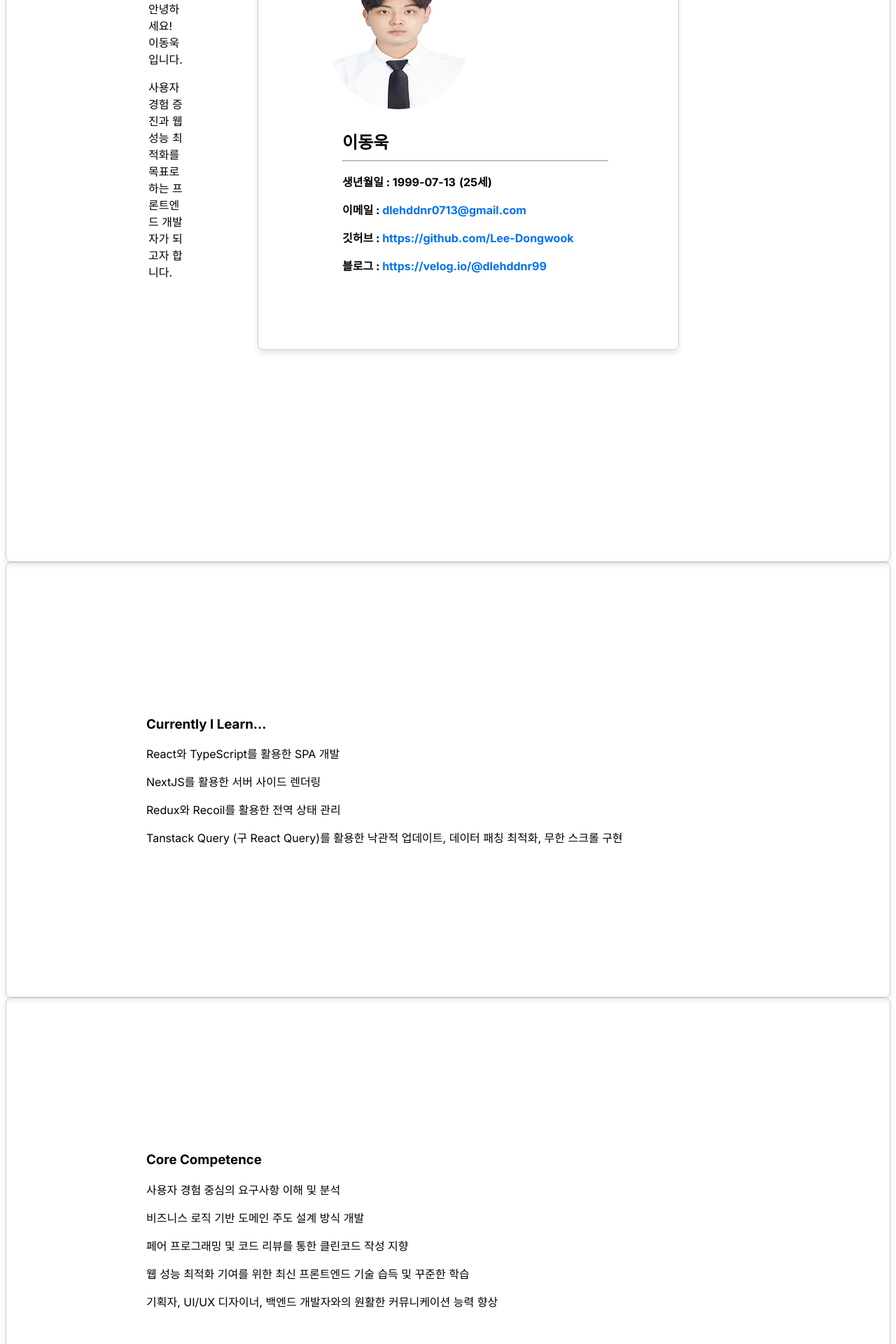
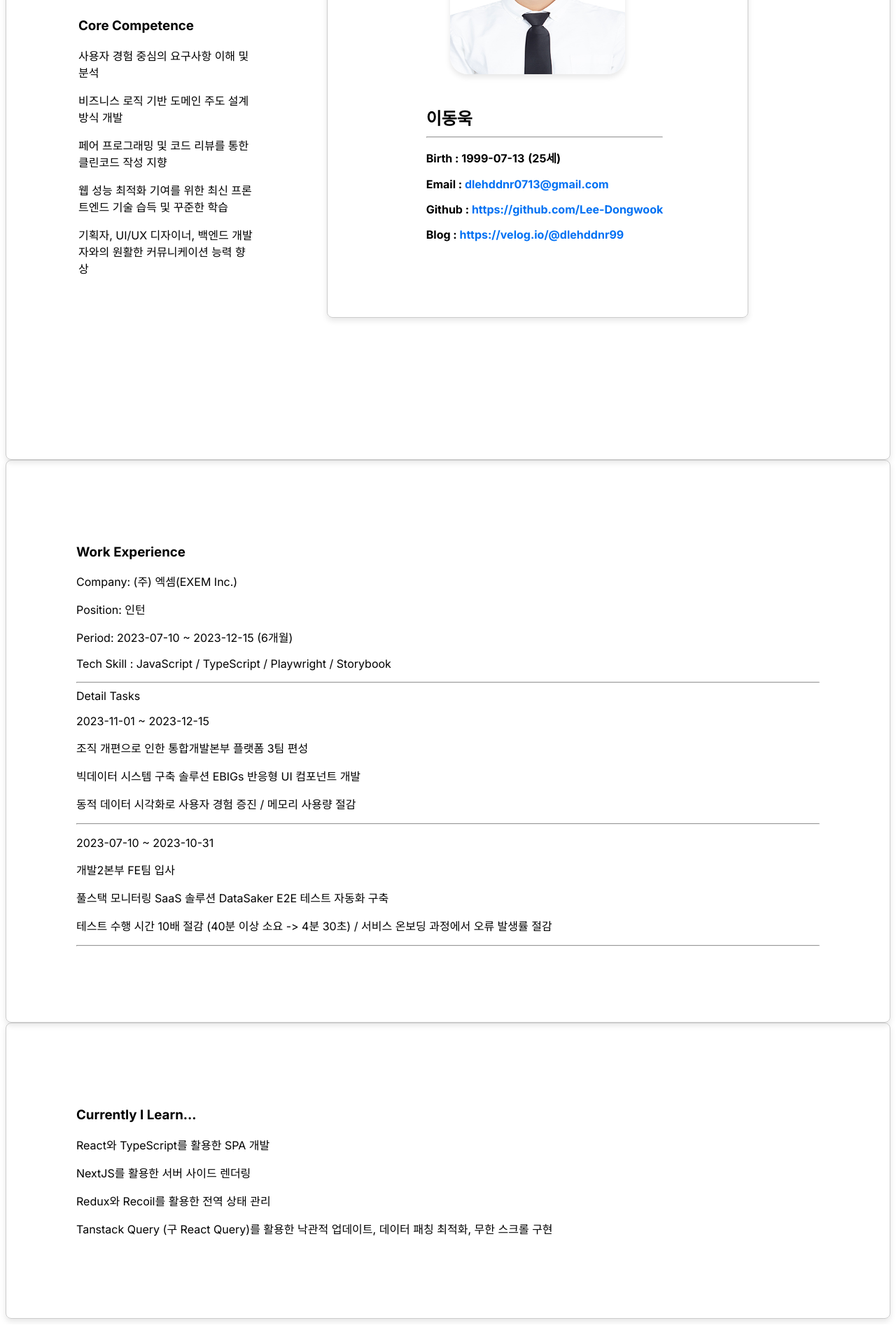
Before and after one commit to Lee-Dongwook/About-Me, a Next.js app in the folder profile/: page / in a window 1280 px wide. Shown: the part 540-2460 px from the top of the page at 70% size. After the commit the page ends 2432 px from the top, so only its background shows below. Built offline with nearby package versions, Linux system fonts and the light colour scheme.

Commit message:
fix : 업무 경험 컴포넌트와 자기소개 컴포넌트 병합

```diff
--- a/profile/src/05-ui/basic/index.tsx
+++ b/profile/src/05-ui/basic/index.tsx
@@ -13,23 +13,23 @@ interface Props {
 export const BasicComponent = ({ basicInfo }: Props) => {
   return (
     <CardContainer>
-      <ProfileImage src={my} width={200} height={200} alt='사진' />
+      <ProfileImage src={my} width={250} height={250} alt='사진' />
       <InfoContainer>
         <Name>{basicInfo.name}</Name>
         <hr />
         <Details>
-          <span>생년월일 : {basicInfo.birthday}</span>
+          <span>Birth : {basicInfo.birthday}</span>
           <span>({basicInfo.age}세)</span>
         </Details>
         <Details>
-          이메일 : <StyledLink href={`mailto:dlehddnr0713@gmail.com`}>{basicInfo.email}</StyledLink>
+          Email : <StyledLink href={`mailto:dlehddnr0713@gmail.com`}>{basicInfo.email}</StyledLink>
         </Details>
         <Details>
-          깃허브 :{' '}
+          Github :{' '}
           <StyledLink href={`https://github.com/Lee-Dongwook`}>{basicInfo.github}</StyledLink>
         </Details>
         <Details>
-          블로그 : <StyledLink href={`https://velog.io/@dlehddnr99`}>{basicInfo.blog}</StyledLink>
+          Blog : <StyledLink href={`https://velog.io/@dlehddnr99`}>{basicInfo.blog}</StyledLink>
         </Details>
       </InfoContainer>
     </CardContainer>
@@ -37,6 +37,9 @@ export const BasicComponent = ({ basicInfo }: Props) => {
 };
 
 const CardContainer = styled.div`
+  display: flex;
+  flex-direction: column;
+  align-items: center;
   width: 400px;
   border: 1px solid #ccc;
   padding: 100px;
@@ -49,7 +52,9 @@ const InfoContainer = styled.div`
 `;
 
 const ProfileImage = styled(Image)`
-  border-radius: 50%;
+  border-radius: 10%;
+  margin-bottom: 20px;
+  box-shadow: 0 4px 8px rgba(0, 0, 0, 0.1);
 `;
 
 const Name = styled.h3`
--- a/profile/src/05-ui/index.ts
+++ b/profile/src/05-ui/index.ts
@@ -1,6 +1,5 @@
 import { BasicComponent } from "./basic";
 import { IntroduceComponent } from "./introduce";
-import { WorkExperienceInfoComponent } from "./work";
 import { ProjectInfoComponent } from './project';
 import { TechSkillInfoListComponent } from "./tech";
 import { ActivityInfoComponent } from "./activity";
@@ -9,7 +8,6 @@ import { CertificateInfoComponent } from "./certificate";
 export {
     BasicComponent,
     IntroduceComponent,
-    WorkExperienceInfoComponent,
     ProjectInfoComponent,
     TechSkillInfoListComponent,
     ActivityInfoComponent,
--- a/profile/src/05-ui/introduce/index.tsx
+++ b/profile/src/05-ui/introduce/index.tsx
@@ -1,69 +1,98 @@
 'use client';
-import { useEffect, useRef, useState } from 'react';
 import { useInView } from 'react-intersection-observer';
 import styled from 'styled-components';
-import type { BasicInfo, IntroduceInfo } from '@/01-domain';
+import type { BasicInfo, IntroduceInfo, WorkExperienceInfoList } from '@/01-domain';
 import { BasicComponent } from '@/05-ui';
 
 type Props = {
   basicInfo: BasicInfo;
   introduceInfo: IntroduceInfo;
+  workExperienceInfo: WorkExperienceInfoList;
 };
 
 type CardContainerProps = {
   animate?: boolean;
 };
 
-export const IntroduceComponent = ({ basicInfo, introduceInfo }: Props) => {
+export const IntroduceComponent = ({ basicInfo, introduceInfo, workExperienceInfo }: Props) => {
   const [firstCardRef, firstCardInView] = useInView();
   const [secondCardRef, secondCardInView] = useInView();
   const [thirdCardRef, thirdCardInView] = useInView();
 
   return (
     <div>
-      <CardContainer ref={firstCardRef} animate={firstCardInView}>
+      <FirstCardContainer ref={firstCardRef} animate={firstCardInView}>
         <table>
           <tbody>
             <tr>
-              <td>
+              <td style={{ width: '50%' }}>
                 {' '}
                 <h3>Hello!</h3>
                 {introduceInfo.introduce.map((item, index) => {
                   return <p key={index}>{item}</p>;
                 })}
+                <br />
+                <h3>Core Competence</h3>
+                {introduceInfo.keypoint.map((item, index) => {
+                  return <p key={index}>{item}</p>;
+                })}
               </td>
-              <td style={{ padding: '100px' }}>
+              <td style={{ width: '50%', padding: '100px' }}>
                 {' '}
                 <BasicComponent basicInfo={basicInfo} />
               </td>
             </tr>
           </tbody>
         </table>
-      </CardContainer>
-      <CardContainer ref={secondCardRef} animate={secondCardInView}>
+      </FirstCardContainer>
+      <SecondCardContainer ref={secondCardRef} animate={secondCardInView}>
+        <div>
+          <h3>Work Experience</h3>
+          {workExperienceInfo.map((work, index) => {
+            return (
+              <div key={index}>
+                <p>Company: {work.company}</p>
+                <p>Position: {work.position}</p>
+                <p>
+                  Period: {work.period} ({work.month}개월)
+                </p>
+                <p>Tech Skill : {work.tech.join(' / ')}</p>
+                <hr />
+                <div>
+                  Detail Tasks
+                  {work.detail.map((task, idx) => {
+                    return (
+                      <div key={idx}>
+                        <p>{task.period}</p>
+                        <p>{task.description}</p>
+                        <p>{task.work}</p>
+                        <p>{task.result.join(' / ')}</p>
+                        <hr />
+                      </div>
+                    );
+                  })}
+                </div>
+              </div>
+            );
+          })}
+        </div>
+      </SecondCardContainer>
+      <ThirdCardContainer ref={thirdCardRef} animate={thirdCardInView}>
         <div>
           <h3>Currently I Learn...</h3>
           {introduceInfo.experience.practice.map((item, index) => {
             return <p key={index}>{item}</p>;
           })}
         </div>
-      </CardContainer>
-      <CardContainer ref={thirdCardRef} animate={thirdCardInView}>
-        <div>
-          <h3>Core Competence</h3>
-          {introduceInfo.keypoint.map((item, index) => {
-            return <p key={index}>{item}</p>;
-          })}
-        </div>
-      </CardContainer>
+      </ThirdCardContainer>
     </div>
   );
 };
 
-const CardContainer = styled.div<CardContainerProps>`
+const FirstCardContainer = styled.div<CardContainerProps>`
   border: 1px solid #ccc;
   border-radius: 8px;
-  padding: 200px;
+  padding: 100px;
   box-shadow: 0 4px 8px rgba(0, 0, 0, 0.1);
   opacity: ${(props) => (props.animate ? 1 : 0)};
   transform: translateY(${(props) => (props.animate ? 0 : '100px')});
@@ -71,3 +100,27 @@ const CardContainer = styled.div<CardContainerProps>`
     opacity 4s ease,
     transform 4s ease;
 `;
+
+const SecondCardContainer = styled.div<CardContainerProps>`
+  border: 1px solid #ccc;
+  border-radius: 8px;
+  padding: 100px;
+  box-shadow: 0 4px 8px rgba(0, 0, 0, 0.1);
+  opacity: ${(props) => (props.animate ? 1 : 0)};
+  transform: translateY(${(props) => (props.animate ? 0 : '100px')});
+  transition:
+    opacity 4s ease,
+    transform 4s ease;
+`;
+
+const ThirdCardContainer = styled.div<CardContainerProps>`
+  border: 1px solid #ccc;
+  border-radius: 8px;
+  padding: 100px;
+  box-shadow: 0 4px 8px rgba(0, 0, 0, 0.1);
+  opacity: ${(props) => (props.animate ? 1 : 0)};
+  transform: translateY(${(props) => (props.animate ? 0 : '100px')});
+  transition:
+    opacity 4s ease,
+    transform 4s ease;
+`;
--- a/profile/src/05-ui/work/index.tsx
+++ /dev/null
@@ -1,53 +0,0 @@
-'use client';
-import styled from 'styled-components';
-import type { WorkExperienceInfoList } from '@/01-domain';
-
-type Props = {
-  workExperienceInfo: WorkExperienceInfoList;
-};
-
-export const WorkExperienceInfoComponent = ({ workExperienceInfo }: Props) => {
-  return (
-    <CardContainer>
-      <div>
-        <h3>Work Experience</h3>
-        {workExperienceInfo.map((work, index) => {
-          return (
-            <div key={index}>
-              <p>Company: {work.company}</p>
-              <p>Position: {work.position}</p>
-              <p>
-                Period: {work.period} ({work.month}개월)
-              </p>
-              <p>Tech Skill : {work.tech.join(' / ')}</p>
-              <hr />
-              <div>
-                Detail Tasks
-                {work.detail.map((task, idx) => {
-                  return (
-                    <div key={idx}>
-                      <p>{task.period}</p>
-                      <p>{task.description}</p>
-                      <p>{task.work}</p>
-                      <p>{task.result.join(' / ')}</p>
-                      <hr />
-                    </div>
-                  );
-                })}
-              </div>
-            </div>
-          );
-        })}
-      </div>
-    </CardContainer>
-  );
-};
-
-const CardContainer = styled.div`
-  display: flex;
-  align-items: center;
-  border: 1px solid #ccc;
-  padding: 100px;
-  border-radius: 8px;
-  box-shadow: 0 4px 8px rgba(0, 0, 0, 0.1);
-`;
--- a/profile/src/app/page.tsx
+++ b/profile/src/app/page.tsx
@@ -1,6 +1,6 @@
 import { getBasicInfo, getIntroduceInfo, getWorkExperienceInfoList } from '@/02-application';
 import { Header } from '@/04-lib';
-import { IntroduceComponent, WorkExperienceInfoComponent } from '@/05-ui';
+import { IntroduceComponent } from '@/05-ui';
 
 const Page = async () => {
   const basicInfo = await getBasicInfo();
@@ -9,8 +9,11 @@ const Page = async () => {
   return (
     <>
       <Header />
-      <IntroduceComponent basicInfo={basicInfo} introduceInfo={introduceInfo} />
-      <WorkExperienceInfoComponent workExperienceInfo={workExperienceInfo} />
+      <IntroduceComponent
+        basicInfo={basicInfo}
+        introduceInfo={introduceInfo}
+        workExperienceInfo={workExperienceInfo}
+      />
     </>
   );
 };
```
